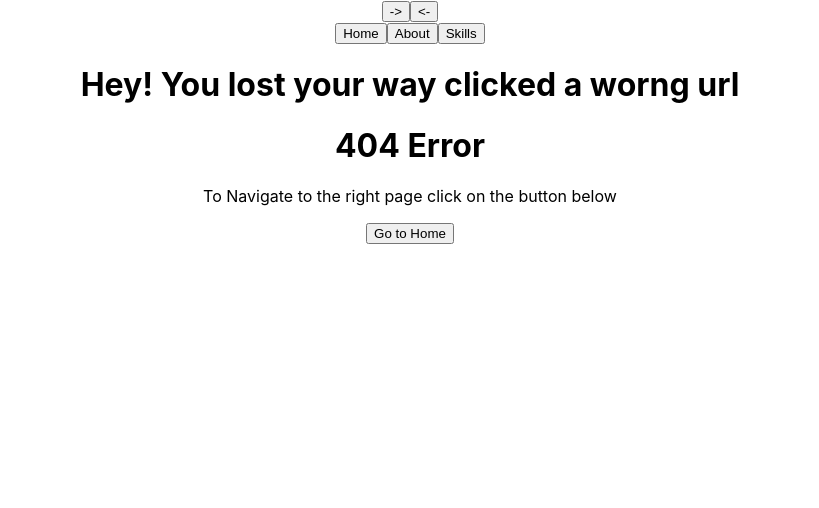
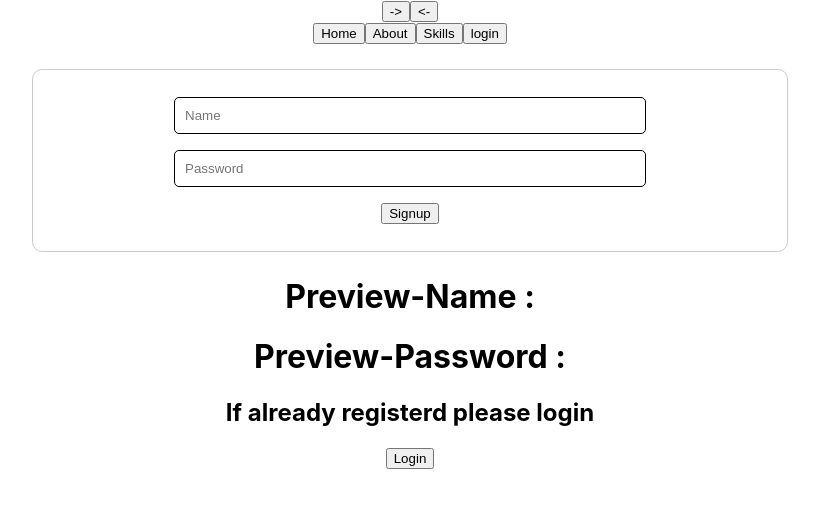
Before and after one commit to SanJay1577/router-app, a React (Create React App) app: page /register in a window 1280 px wide. Before the commit this address had no page. Shown: the top 508 px of the page, without its empty margins (230-1049 px from the left). Built offline with nearby package versions, Linux system fonts and the light colour scheme.

Commit message:
basoc-authentication

```diff
--- a/src/App.css
+++ b/src/App.css
@@ -2,37 +2,32 @@
   text-align: center;
 }
 
-.App-logo {
-  height: 40vmin;
-  pointer-events: none;
+.login-page {
+  width: 700px;
+  margin: 25px auto;
+  padding : 27px;
+  border-radius: 10px;
+  border: 1px solid #ccc;
+  background : #fff;
 }
 
-@media (prefers-reduced-motion: no-preference) {
-  .App-logo {
-    animation: App-logo-spin infinite 20s linear;
-  }
+.login-page > form > input {
+  width: 450px;
+  padding : 10px;
+  border-radius: 5px;
+  border: 1px solid black;
+
+
 }
 
-.App-header {
-  background-color: #282c34;
-  min-height: 100vh;
+form {
   display: flex;
   flex-direction: column;
+  gap: 1rem;
+  justify-content: center;
   align-items: center;
-  justify-content: center;
-  font-size: calc(10px + 2vmin);
-  color: white;
 }
 
-.App-link {
-  color: #61dafb;
+.error-field{
+  color: crimson;
 }
-
-@keyframes App-logo-spin {
-  from {
-    transform: rotate(0deg);
-  }
-  to {
-    transform: rotate(360deg);
-  }
-}
--- a/src/App.js
+++ b/src/App.js
@@ -3,7 +3,9 @@ import { Redirect, Route, Switch, useHistory } from 'react-router-dom';
 import './App.css';
 import About from './Pages/About';
 import Home from './Pages/Home';
+import LoginPage from './Pages/LoginPage';
 import NoPage from './Pages/NoPage';
+import SignupPage from './Pages/SignupPage';
 import { Skills } from './Pages/Skills';
 import Userdetails from './Pages/UserDetails';
 
@@ -21,7 +23,7 @@ function App() {
       <div className='nav-btn'>
 
         <button
-        onClick={()=>history.push("/")}
+        onClick={()=>history.push("/home")}
         >
           Home
         </button>
@@ -38,9 +40,30 @@ function App() {
           Skills
         </button>
 
+        <button
+        onClick={()=>history.push("/login")}
+        >
+          login
+        </button>
+
+
+
       </div>
       <Switch>
         <Route exact path ="/">
+           <h1> Welcome to the application please login/signup to continue </h1>
+        </Route>
+
+        <Route exact path ="/login">
+            <LoginPage/>
+        </Route>
+
+        <Route exact path ="/register">
+            <SignupPage/>
+        </Route>
+
+
+        <Route exact path ="/home">
             <Home/>
         </Route>
 
@@ -48,8 +71,13 @@ function App() {
         <About/>
         </Route>
 
+        <Route path= "/Prime-apps">
+        <Skills/>
+        </Route>
+
           <Route path="/skills">
             <Redirect to ="/Prime-apps"/>
+
           </Route>
 
           <Route path="/user/:id">
@@ -88,3 +116,6 @@ export default App;
 // step1 : Pass the path with :id <paramaters>
 // step2 :  get the id or paramters using useParam hook
 // step 3: const {id} = useParams();
+
+
+//Authentication
--- /dev/null
+++ b/src/Pages/LoginPage.js
@@ -0,0 +1,69 @@
+import React, { useEffect, useState } from "react";
+import { useHistory } from "react-router-dom";
+
+const LoginPage = () => {
+  const history = useHistory();
+  const [name, setName] = useState("");
+  const [password, setPassword] = useState("");
+  const [datas, setDatas] = useState([]);
+  const [error, setError] = useState("");
+
+  useEffect(()=>{
+    const getUserList = async () =>{
+        const response = await fetch("https://619e6ef57f09d50017fd2b3e.mockapi.io/userlist", {
+            method:"GET",
+        });
+        const data = await response.json();
+        setDatas(data);
+
+
+    }
+    getUserList();
+  }, []);
+
+
+  //login functionality
+  const handleLogin = (event) =>{
+     event.preventDefault();
+     const check = datas.find(elm => elm.name === name && elm.password === password);
+     if(!check) {
+        setError("Sorry you have entered incorrect credentials")
+     } else {
+        setError("");
+        history.push("/home");
+     }
+  }
+
+
+  return (
+    <div>
+      <div className="login-page">
+        <form onSubmit={handleLogin}>
+      <input
+        placeholder="Name"
+        type ="text"
+        value={name}
+        onChange={(event)=>setName(event.target.value)}
+        />
+
+        <input
+        placeholder="Password"
+        type ="text"
+        value={password}
+        onChange={(event)=>setPassword(event.target.value)}
+        />
+        <button type="submit">Login</button>
+        </form>
+      </div>
+      {error && <div className="error-field"><h2>{error}</h2></div>}
+      <h1>Preview-Name : {name}</h1>
+      <h1> Preview-Password : {password} </h1>
+
+      <h2>If not registerd please signup </h2>
+
+      <button onClick={() => history.push("/register")}>Signup</button>
+    </div>
+  );
+};
+
+export default LoginPage;
--- /dev/null
+++ b/src/Pages/SignupPage.js
@@ -0,0 +1,70 @@
+import React, { useState } from "react";
+import { useHistory } from "react-router-dom";
+
+const SignupPage = () => {
+  const history = useHistory();
+  const [name, setName] = useState("");
+  const [password, setPassword] = useState("");
+  const [error, setError] = useState("");
+// creating functionality
+
+const handleRegister = async (event) =>{
+    event.preventDefault();
+    try {
+         const response = await fetch("https://619e6ef57f09d50017fd2b3e.mockapi.io/userlist", {
+            method:"POST",
+            body : JSON.stringify({
+              name,
+              password,
+            }),
+            headers :{
+                "Content-Type" :"application/json"
+            },
+         });
+
+         const data = await response.json();
+         if(data) {
+            setError("");
+            history.push("/home");
+         }
+
+    } catch (error) {
+        setError("Sorry some Error occured");
+
+    }
+}
+
+
+  return (
+    <div>
+      <div className="login-page">
+        <form onSubmit={handleRegister}>
+        <input
+        placeholder="Name"
+        type ="text"
+        value={name}
+        onChange={(event)=>setName(event.target.value)}
+        />
+
+        <input
+        placeholder="Password"
+        type ="text"
+        value={password}
+        onChange={(event)=>setPassword(event.target.value)}
+        />
+        <button type="submit">Signup</button>
+        </form>
+
+      </div>
+ {error && <div className="error-field"><h2>{error}</h2></div>}
+      <h1>Preview-Name : {name}</h1>
+      <h1> Preview-Password : {password} </h1>
+
+      <h2>If already registerd please login </h2>
+
+      <button onClick={() => history.push("/login")}>Login</button>
+    </div>
+  );
+};
+
+export default SignupPage;
```
